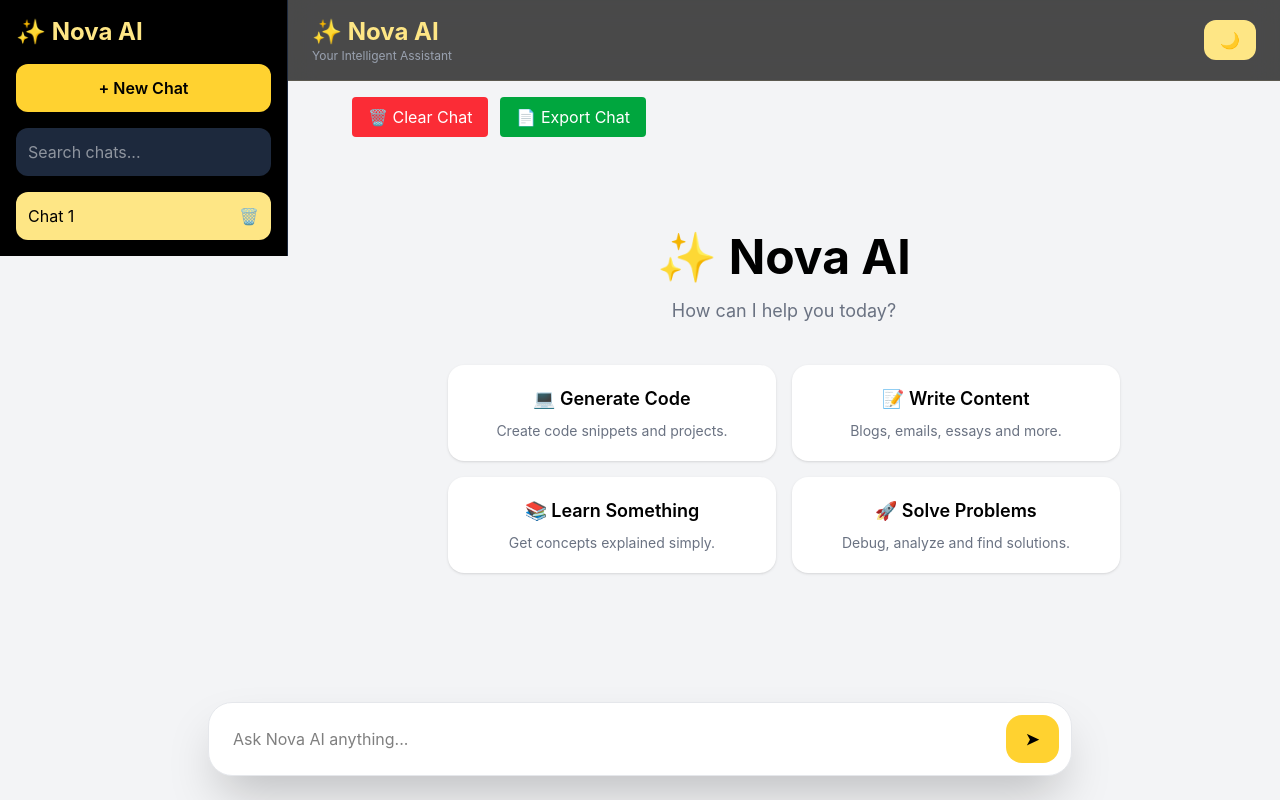
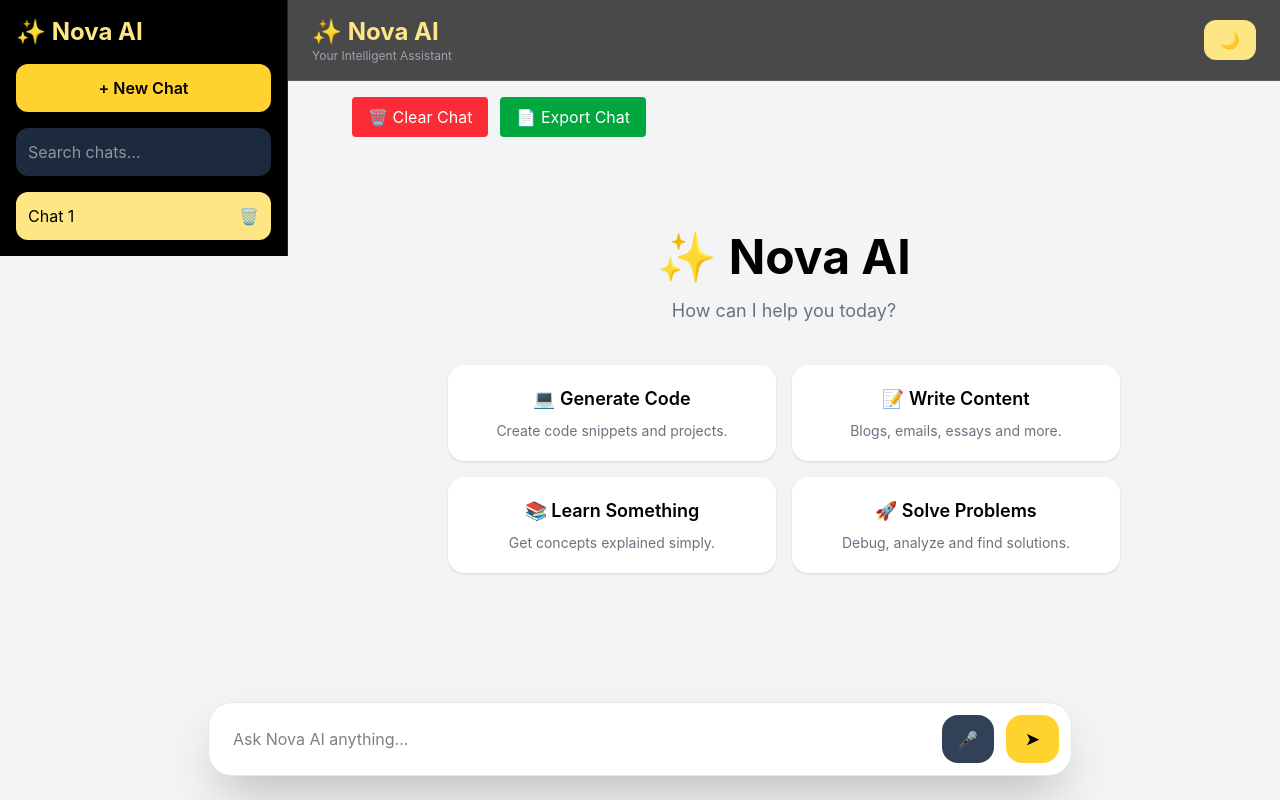
Before and after one commit to Shravanii89/ai-chatbot, a React (Vite) app in the folder client/: page / in a window 1280 px wide. Built offline with nearby package versions, Linux system fonts and the light colour scheme.

Commit message:
Added voice input using speech recognition

```diff
--- a/client/src/components/ChatInput.jsx
+++ b/client/src/components/ChatInput.jsx
@@ -2,6 +2,7 @@ import { useState } from "react";
 
 function ChatInput({ onSend }) {
   const [input, setInput] = useState("");
+  const [isListening, setIsListening] = useState(false);
 
   const handleSend = () => {
     if (!input.trim()) return;
@@ -10,15 +11,61 @@ function ChatInput({ onSend }) {
     setInput("");
   };
 
+  const startListening = () => {
+    const SpeechRecognition =
+      window.SpeechRecognition ||
+      window.webkitSpeechRecognition;
+
+    if (!SpeechRecognition) {
+      alert(
+        "Speech Recognition is not supported in this browser."
+      );
+      return;
+    }
+
+    const recognition = new SpeechRecognition();
+
+    recognition.lang = "en-US";
+    recognition.interimResults = false;
+    recognition.maxAlternatives = 1;
+
+    setIsListening(true);
+
+    recognition.start();
+
+    recognition.onresult = (event) => {
+      const transcript =
+        event.results[0][0].transcript;
+
+      setInput(transcript);
+    };
+
+    recognition.onerror = () => {
+      setIsListening(false);
+    };
+
+    recognition.onend = () => {
+      setIsListening(false);
+    };
+  };
+
   return (
     <div className="fixed bottom-6 left-0 right-0 flex justify-center z-50">
       <div className="w-full max-w-4xl px-4">
+        {isListening && (
+          <div className="mb-3 text-center text-amber-400 font-semibold animate-pulse">
+            🎙️ Listening...
+          </div>
+        )}
+
         <div className="flex items-center gap-3 bg-white dark:bg-slate-800 rounded-3xl shadow-2xl border border-gray-200 dark:border-slate-700 p-3">
           <input
             type="text"
             value={input}
             placeholder="Ask Nova AI anything..."
-            onChange={(e) => setInput(e.target.value)}
+            onChange={(e) =>
+              setInput(e.target.value)
+            }
             onKeyDown={(e) => {
               if (e.key === "Enter") {
                 handleSend();
@@ -26,6 +73,14 @@ function ChatInput({ onSend }) {
             }}
             className="flex-1 bg-transparent outline-none px-3"
           />
+
+          <button
+            onClick={startListening}
+            className="bg-slate-700 hover:bg-slate-600 text-white px-4 py-3 rounded-2xl transition"
+            title="Voice Input"
+          >
+            🎤
+          </button>
 
           <button
             onClick={handleSend}
```
